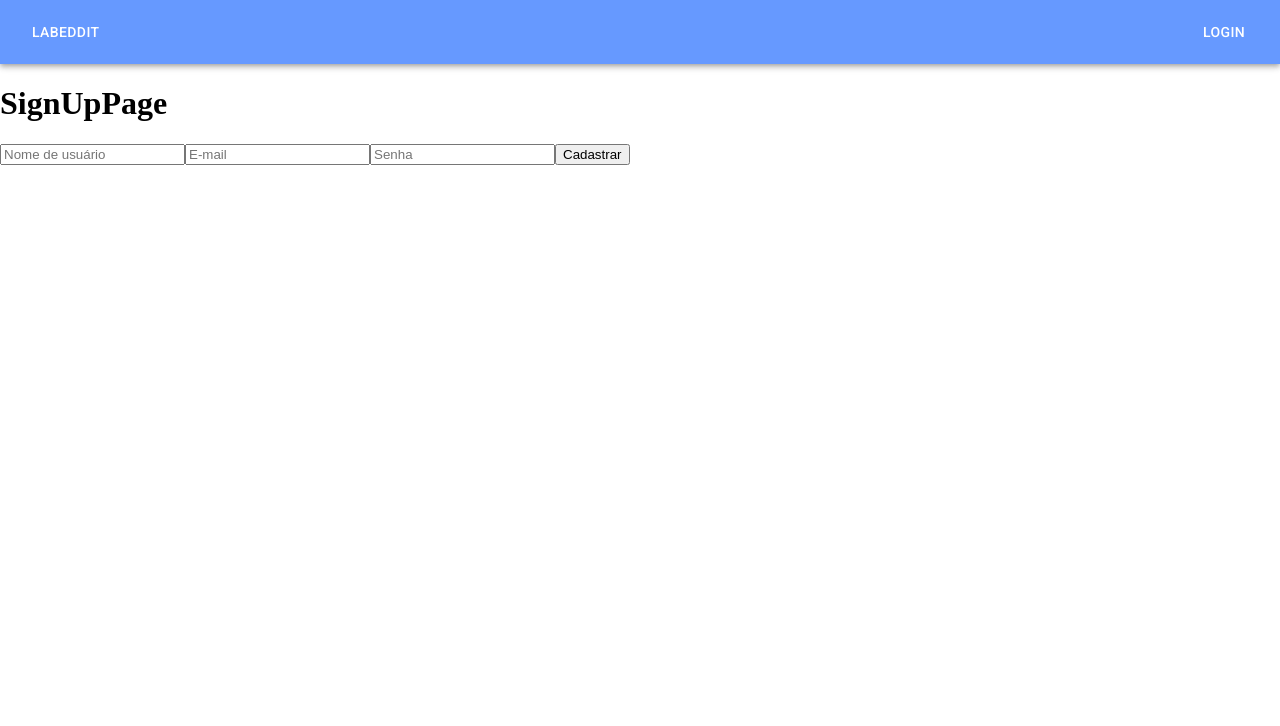
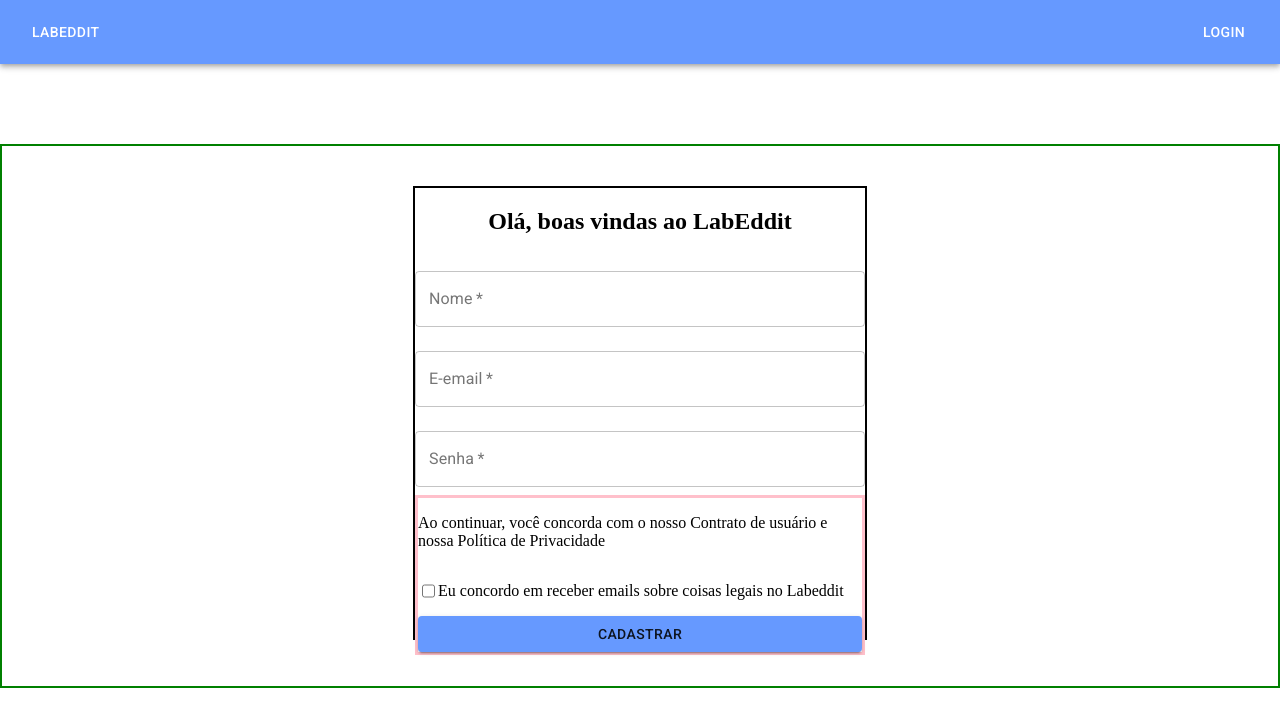
Before and after one commit to future4code/freire-Murilo-Cardoso, a React (Create React App) app in the folder modulo3/projeto-labeddit/projeto-labeddit/: page /cadastro in a window 1280 px wide. Shown: the top 726 px of the page. Built offline with nearby package versions, Linux system fonts and the light colour scheme.

Commit message:
cadastro em processo

```diff
--- a/modulo3/projeto-labeddit/projeto-labeddit/src/pages/LoginPage/LoginPage.js
+++ b/modulo3/projeto-labeddit/projeto-labeddit/src/pages/LoginPage/LoginPage.js
@@ -8,6 +8,10 @@ import { InputsContainer } from "./styled";
 import useForm from "../../hooks/useForm";
 import TextField from "@material-ui/core/TextField";
 import logoprincipal from "../../assets/logoprincipal.png"
+
+
+
+
 
 const LoginPage = () => {
 
@@ -58,6 +62,7 @@ const LoginPage = () => {
                             >
                             Fazer Login
                         </Button>
+                        <hr/>
                         <Button
                             margin={"normal"}
                             fullWidth
--- a/modulo3/projeto-labeddit/projeto-labeddit/src/pages/LoginPage/styled.js
+++ b/modulo3/projeto-labeddit/projeto-labeddit/src/pages/LoginPage/styled.js
@@ -3,12 +3,9 @@ import styled from "styled-components"
 export const DivButtonLogin = styled.div`
     display: flex;
     flex-direction: column;
-    padding: 5px;
-    margin: 5px;
-    height: 100px;
-    justify-content: space-around;
-    align-items: center;
+    align-items: flex-start;
     border: 3px solid pink;
+    justify-content: space-between
 
 `
 export const ScreenContainerLogin = styled.div`
@@ -23,11 +20,11 @@ export const ScreenContainerLogin = styled.div`
 `
 
 export const LogoTextImage = styled.img`
-    width: 10vh;
+    width: 15vh;
     min-height: 10px;
 `
 export const LogoTextImageAll = styled.img`
-    width: 10vh;
+    width: 20vw;
 `
 export const InputsContainer = styled.div`
     display: flex;
@@ -36,6 +33,6 @@ export const InputsContainer = styled.div`
     max-width: 450px;
     max-height: 450px;
     align-items: center;
-    margin-bottom: 20px;
-    height: 100px;
+    border: solid black 2px;
+
 `
--- a/modulo3/projeto-labeddit/projeto-labeddit/src/pages/SignUpPage/SignUpPage.js
+++ b/modulo3/projeto-labeddit/projeto-labeddit/src/pages/SignUpPage/SignUpPage.js
@@ -1,14 +1,66 @@
 import React from "react";
+import TextField from "@material-ui/core/TextField";
+import {
+    ScreenContainerLogin,
+    InputsContainer,
+    DivButtonLogin }
+from "../LoginPage/styled";
+import { Button } from "@material-ui/core";
+import { DivCheckbox } from "./styled";
+
 
 const SignUpPage = () => {
     return (
-        <div>
-            <h1>SignUpPage</h1>
-            <input placeholder="Nome de usuário"></input>
-            <input placeholder="E-mail"></input>
-            <input placeholder="Senha"></input>
-            <button>Cadastrar</button>
-        </div>
+        <ScreenContainerLogin>
+            <InputsContainer>
+                <h2>Olá, boas vindas ao LabEddit </h2>
+                <TextField
+                    placeholder="Nome de usuário"
+                    label={"Nome"}
+                    variant={"outlined"}
+                    fullWidth
+                    required
+                    margin={"normal"}
+
+                />
+                <TextField
+                    placeholder="E-mail"
+                    label={"E-email"}
+                    variant={"outlined"}
+                    fullWidth
+                    required
+                    margin={"normal"}
+                />
+                <TextField
+                    placeholder="Senha"
+                    label={"Senha"}
+                    variant={"outlined"}
+                    fullWidth
+                    required
+                    margin={"normal"}
+                />
+                <DivButtonLogin>
+                        <p>
+                        Ao continuar, você concorda com o nosso Contrato de usuário e nossa Política de Privacidade
+                        </p>
+                        <DivCheckbox>
+                            <input
+                                type="checkbox" id="topping" name="topping"
+                                value="Paneer"
+                            />
+                            <p>
+                                Eu concordo em receber emails sobre coisas legais no Labeddit
+                            </p>
+                    </DivCheckbox>
+                    <Button
+                        margin={"normal"}
+                        fullWidth
+                        color={"primary"}
+                        variant={"contained"}
+                    >Cadastrar</Button>
+                </DivButtonLogin>
+            </InputsContainer>
+        </ScreenContainerLogin>
     )
 }
 
--- a/modulo3/projeto-labeddit/projeto-labeddit/src/pages/SignUpPage/styled.js
+++ b/modulo3/projeto-labeddit/projeto-labeddit/src/pages/SignUpPage/styled.js
@@ -0,0 +1,5 @@
+import styled from "styled-components"
+
+export const DivCheckbox = styled.div`
+    display: flex;
+`
```
